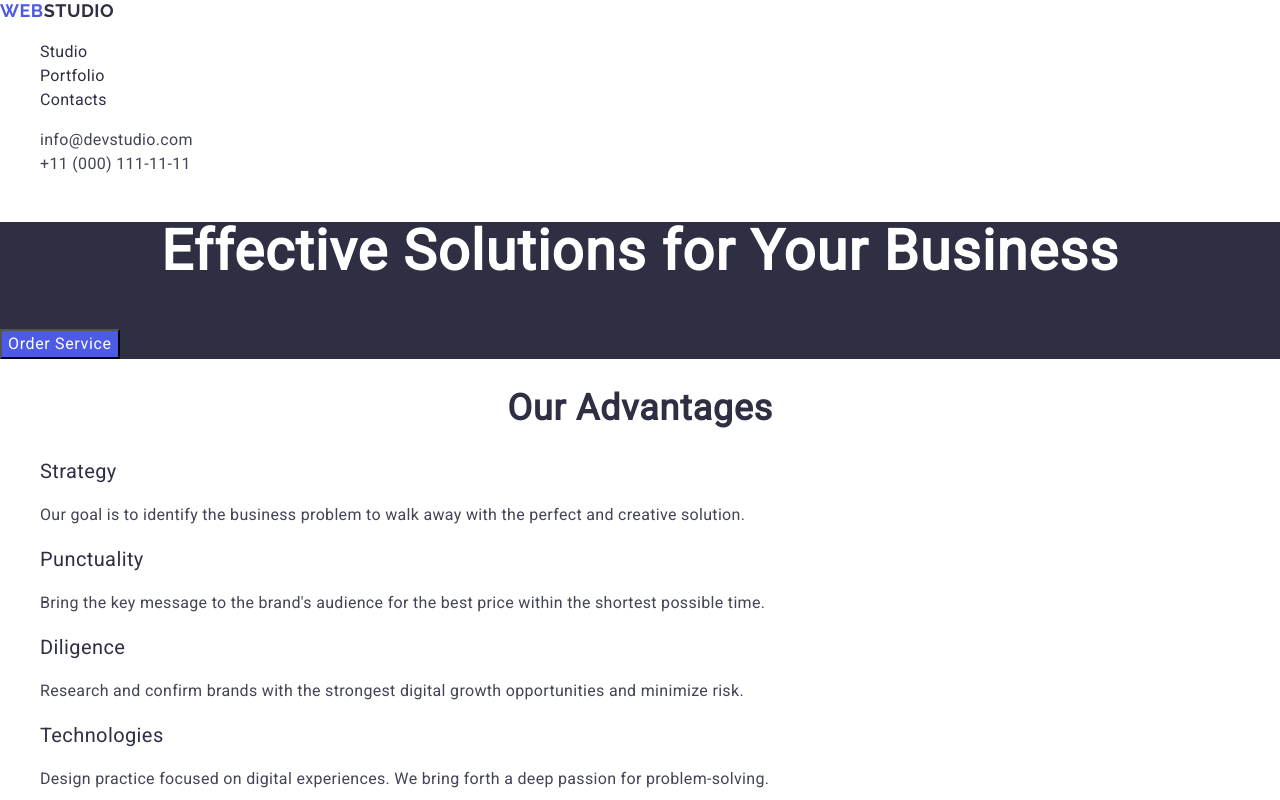
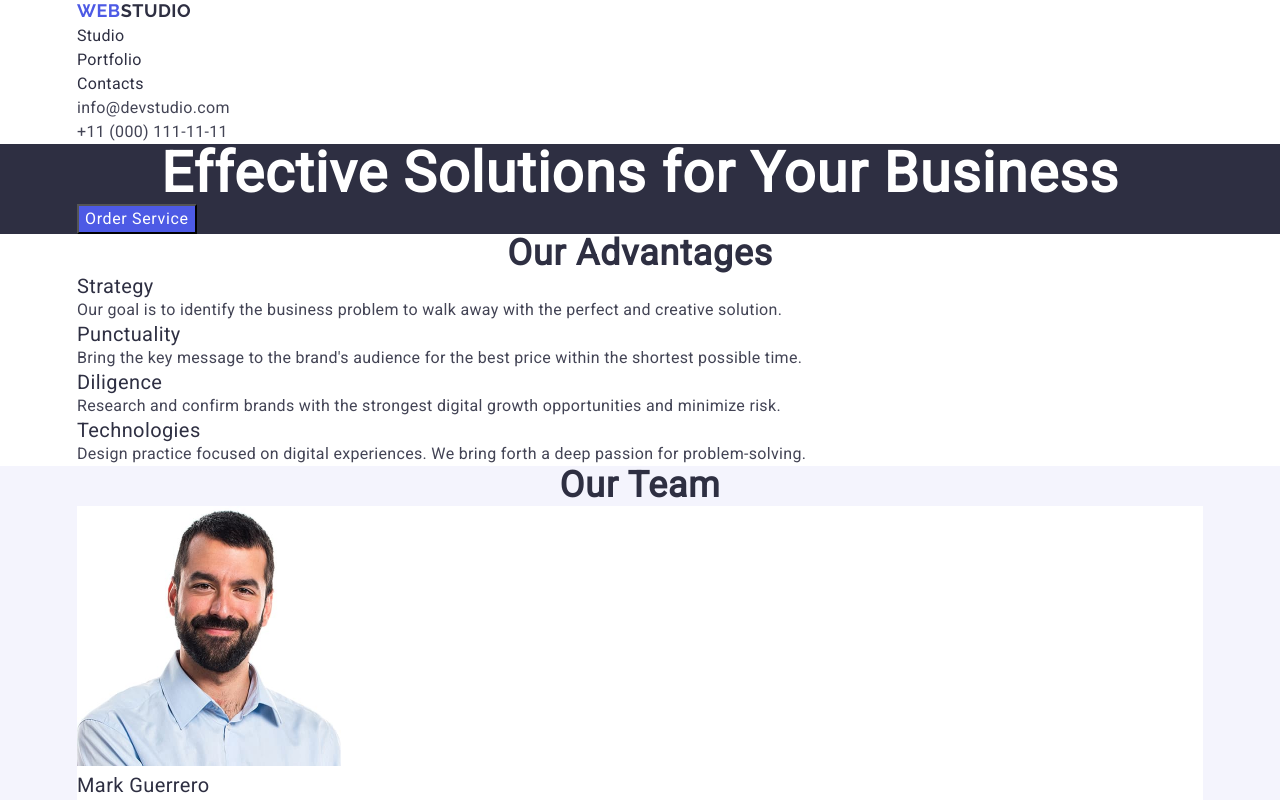
Before and after one commit to daletskyiv/goit-markup-hw-03, a plain HTML site: page index.html in a window 1280 px wide. Shown: the top 800 px of the page. Drawn offline with nearby package versions, Linux system fonts and the light colour scheme.

Commit message:
start add block madel

```diff
--- a/css/styles.css
+++ b/css/styles.css
@@ -1,3 +1,9 @@
+*,
+*::before,
+*::after {
+  box-sizing: border-box;
+}
+
 body {
   font-family: "Roboto", sans-serif;
   color: #434455;
@@ -5,6 +11,7 @@ body {
   font-size: 16px;
   line-height: 1.5;
   letter-spacing: 0.02em;
+  margin: 0;
 }
 
 a {
@@ -14,6 +21,21 @@ a {
 
 ul {
   list-style-type: none;
+  margin: 0;
+  padding-left: 0;
+}
+
+h1,
+h2,
+h3,
+h4,
+h5,
+h6 {
+  margin: 0;
+}
+
+p {
+  margin: 0;
 }
 
 .logo {
@@ -110,3 +132,9 @@ ul {
 .logo-footer {
   color: #f4f4fd;
 }
+
+.container {
+  max-width: 1158px;
+  margin: 0 auto;
+  padding: 0 16px;
+}
--- a/index.html
+++ b/index.html
@@ -19,6 +19,7 @@
 
   <body>
     <header>
+      <div class="container">
         <nav>
           <a href="./index.html" class="logo"
             >Web<span class="logo-studio">Studio</span></a
@@ -49,22 +50,26 @@
             </li>
           </ul>
         </address>
+      </div>
     </header>
 
     <main>
       <section class="title-section">
+        <div class="container">
           <h1 class="title">Effective Solutions for Your Business</h1>
           <button type="button" class="button">Order Service</button>
+        </div>
       </section>
 
       <section class="advantages">
+        <div class="container">
           <h2 class="title-two">Our Advantages</h2>
           <ul class="advantages-list">
             <li>
               <h3 class="title-three">Strategy</h3>
               <p class="paragraph-text">
-              Our goal is to identify the business problem to walk away with the
-              perfect and creative solution.
+                Our goal is to identify the business problem to walk away with
+                the perfect and creative solution.
               </p>
             </li>
             <li>
@@ -89,9 +94,11 @@
               </p>
             </li>
           </ul>
+        </div>
       </section>
 
       <section class="team-section">
+        <div class="container">
           <h2 class="title-two">Our Team</h2>
           <ul>
             <li class="team-background">
@@ -131,8 +138,11 @@
               <p class="paragraph-text">UI Designer</p>
             </li>
           </ul>
+        </div>
       </section>
+
       <section class="portfolio">
+        <div class="comtainer">
           <h2 class="title-two">Our Portfolio</h2>
           <ul>
             <li>
@@ -169,22 +179,29 @@
               <p class="paragraph-text">Design</p>
             </li>
             <li>
-            <img src="./images/courses.jpg" alt="Online Courses" width="360" />
+              <img
+                src="./images/courses.jpg"
+                alt="Online Courses"
+                width="360"
+              />
               <h3 class="title-three">Online Courses</h3>
               <p class="paragraph-text">Marketing</p>
             </li>
           </ul>
+        </div>
       </section>
     </main>
 
     <footer class="footer">
+      <div class="container">
         <a href="./index.html" class="logo"
           >Web<span class="logo-footer">Studio</span></a
         >
         <p class="footer-text">
-        Increase the flow of customers and sales for your business with digital
-        marketing & growth solutions.
+          Increase the flow of customers and sales for your business with
+          digital marketing & growth solutions.
         </p>
+      </div>
     </footer>
   </body>
 </html>
```
Lines whose indentation alone changed are shown as unchanged.
